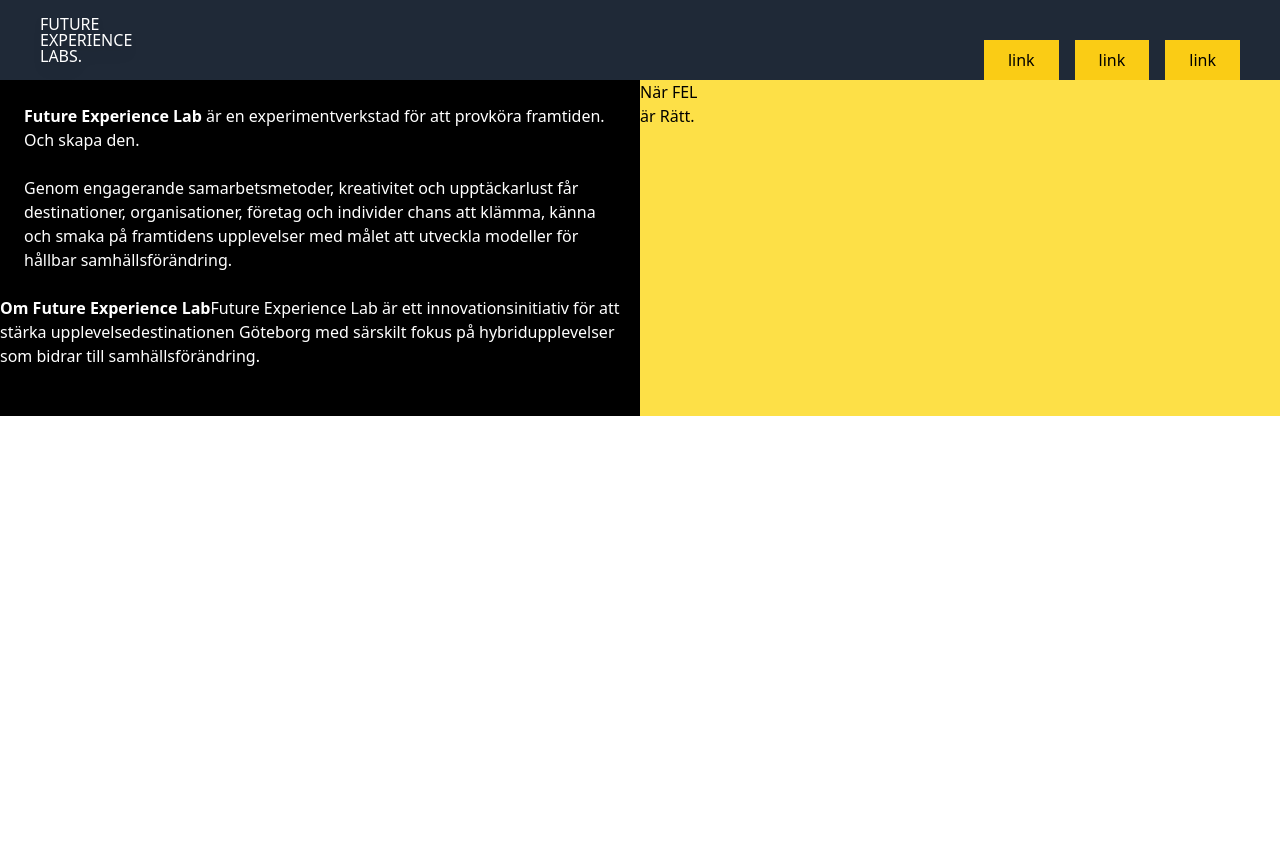
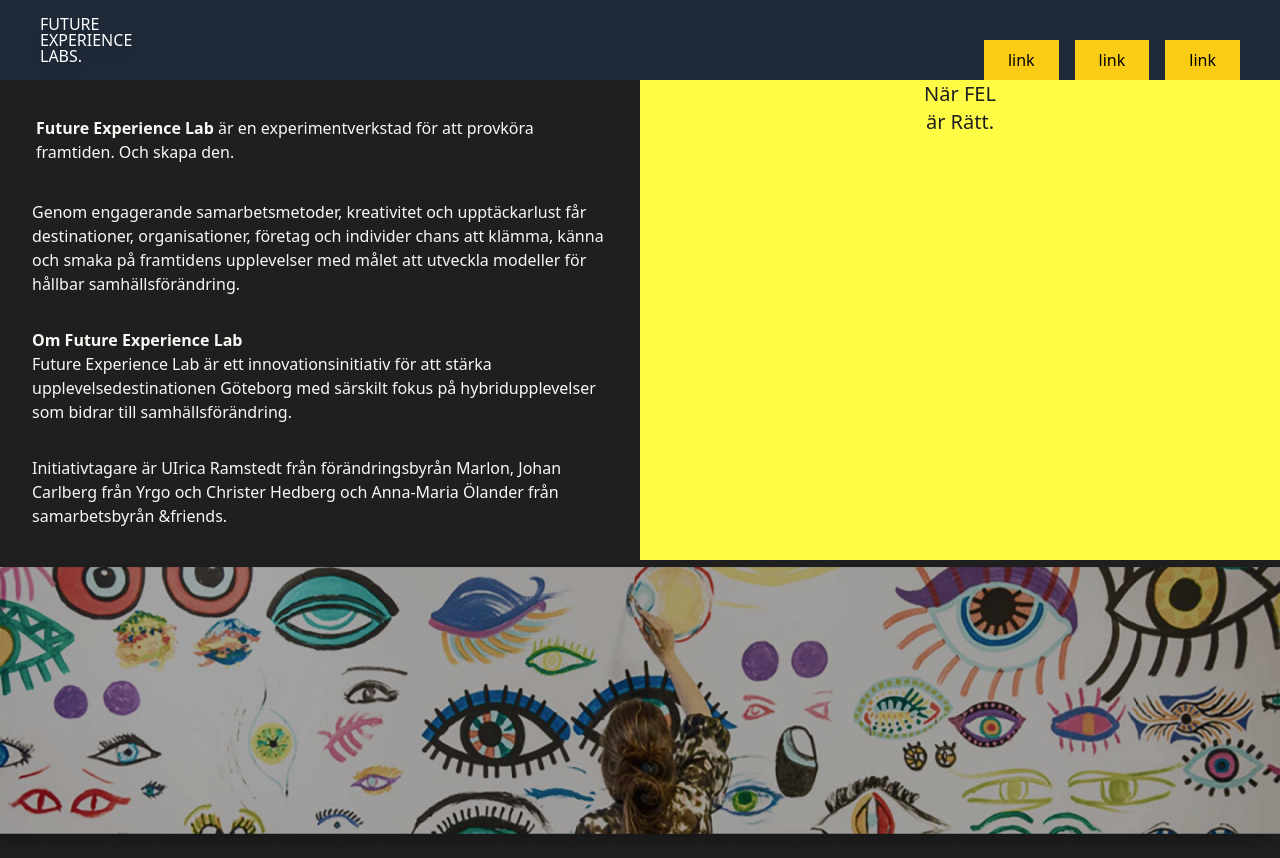
Before and after one commit to JennAnd/fel, a website: page index.html in a window 1280 px wide. Shown: the top 858 px of the page. Before the commit the page ends 800 px from the top, so only its background shows below. Drawn offline with nearby package versions, Linux system fonts and the light colour scheme; files that its build step writes are made by us from their sources.

Commit message:
images,structure
images and structure

```diff
--- a/index.html
+++ b/index.html
@@ -7,7 +7,7 @@
     <link rel="stylesheet" type="text/css" href="styles/tailwind.css" />
     <title>fel</title>
   </head>
-  <body>
+  <body class="bg-fel-black">
     <header class="bg-gray-800 w-full">
       <div
         class="max-h-screen fixed transition-all w-full z-100 top-0 px-6 py-4 grid grid-cols-2 grid-flow-col"
@@ -25,34 +25,54 @@
       </div>
     </header>
     <main>
-        <div class="grid grid-cols-2 w-full">
-        <div class="bg-black">
-          <p class="text-white m-6">
-            <strong>Future Experience Lab</strong> är en experimentverkstad för att
-            provköra framtiden. Och skapa den.</p>
+      <div class="grid grid-cols-2 w-full h-3/4">
+        <div>
+          <p class="text-fel-white m-9">
+            <strong>Future Experience Lab</strong> är en experimentverkstad för
+            att provköra framtiden. Och skapa den.
+          </p>
 
-            <p class="text-white m-6">Genom engagerande samarbetsmetoder,
-            kreativitet och upptäckarlust får destinationer, organisationer, företag
-            och individer chans att klämma, känna och smaka på framtidens
-            upplevelser med målet att utveckla modeller för hållbar
-            samhällsförändring.</p>
+          <p class="text-fel-white m-8">
+            Genom engagerande samarbetsmetoder, kreativitet och upptäckarlust
+            får destinationer, organisationer, företag och individer chans att
+            klämma, känna och smaka på framtidens upplevelser med målet att
+            utveckla modeller för hållbar samhällsförändring.<br />
+          </p>
 
-            <p class="text-white"><strong>Om Future Experience Lab</strong>Future
-            Experience Lab är ett innovationsinitiativ för att stärka
-            upplevelsedestinationen Göteborg med särskilt fokus på hybridupplevelser
-            som bidrar till samhällsförändring.</p>
+          <p class="text-fel-white m-8">
+            <strong>Om Future Experience Lab</strong><br />Future Experience Lab
+            är ett innovationsinitiativ för att stärka upplevelsedestinationen
+            Göteborg med särskilt fokus på hybridupplevelser som bidrar till
+            samhällsförändring.<br />
+          </p>
 
-            <p class="text-white"></p>Initiativtagare är UIrica Ramstedt
-            från förändringsbyrån Marlon, Johan Carlberg från Yrgo och Christer
-            Hedberg och Anna-Maria Ölander från samarbetsbyrån &friends.
+          <p class="text-fel-white m-8">
+            Initiativtagare är UIrica Ramstedt från förändringsbyrån Marlon,
+            Johan Carlberg från Yrgo och Christer Hedberg och Anna-Maria Ölander
+            från samarbetsbyrån &friends.
           </p>
         </div>
 
-        <div class="bg-yellow-300">
-          <h2 class="text-black">När FEL<br>är Rätt.</h2>
+        <div class="bg-fel-yellow">
+          <h2 class="text-fel-black text-center items-center text-xl">
+            När FEL<br />är Rätt.
+          </h2>
         </div>
+      </div>
+    </main>
+
+    <img class="z-20" src="images/Full width image.png" alt="" />
+
+    <div class="w-11/12 bg-fel-red pt-5 mt-9">
+      <h2 class="text-8xl m-8 font-bold">
+        Senaste<br />
+        labbarna:
+      </h2>
+      <div class="z-20 w-11/12 relative h-fit">
+        <img class="h-full w-full" src="images/big image.png" alt="" />
+        <h3 class="text-fel-white text-8xl absolute bottom-0 z-30">LAB01</h3>
+      </div>
     </div>
-    </main>
   </body>
   <script>
     window.addEventListener("load", (event) => {
```
Also changed, not shown: images/Full width image.png (added), images/big image.png (added).
